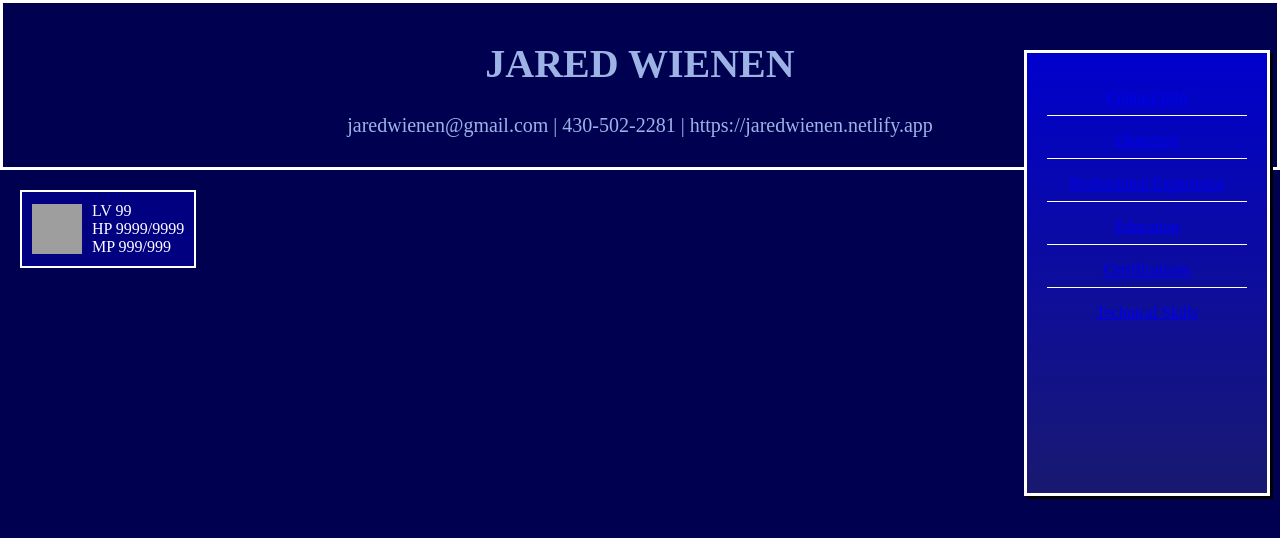
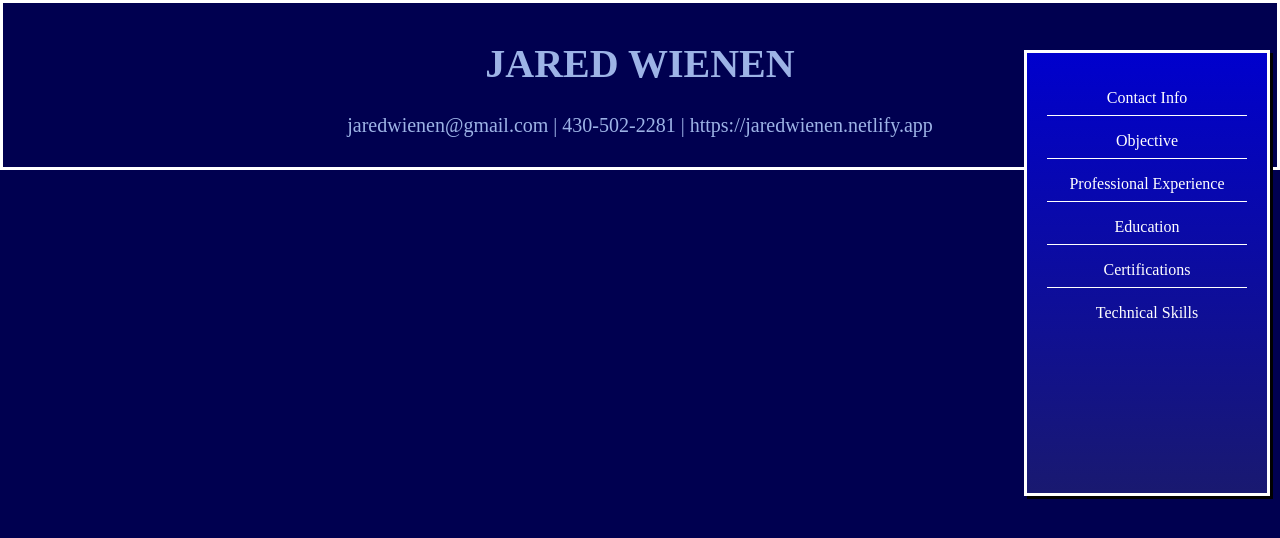
Before and after one commit to indohippi/my-resume, a Next.js app: page / in a window 1280 px wide. Shown: the top 538 px of the page. Built offline with nearby package versions, Linux system fonts and the light colour scheme; grey boxes are pictures that could not be loaded.

Commit message:
modal work

```diff
--- a/app/page.js
+++ b/app/page.js
@@ -1,7 +1,7 @@
 // app/page.js
 'use client';
 
-import React from 'react';
+import React, { useState } from 'react';
 import Header from '../components/Header';
 import Menu from '../components/Menu';
 import CharacterStats from '../components/CharacterStats';
@@ -11,14 +11,18 @@
 import { useSearchParams } from 'next/navigation';
 
 export default function Home() {
+  const [isModalOpen, setIsModalOpen] = useState(false);
   const searchParams = useSearchParams();
-  const modal = searchParams.get('modal');
+  const modalContent = searchParams.get('modal');
+
+  const openModal = () => setIsModalOpen(true);
+const closeModal = () => setIsModalOpen(false);
 
 const renderModalContent = () => {
-    switch (modal) {
+switch (modalContent) {
 case 'contactInfo':
 return <ContactInfo />;
-      // Add cases for other modals
+// Include other cases for each modal content
 default:
 return null;
 }
@@ -27,10 +31,15 @@
 return (
 <div>
 <Header />
-      <Menu />
+<Menu openModal={openModal} />
+{isModalOpen && (
+<Modal onClose={closeModal}>
+{renderModalContent()}
+</Modal>
+)}
+{/* Rest of the page content /}
 <CharacterStats />
-      {modal && <Modal>{renderModalContent()}</Modal>}
-      {/* Rest of the page content */}
+{/ ... other components */}
 </div>
 );
 };
--- a/components/Menu.js
+++ b/components/Menu.js
@@ -1,16 +1,17 @@
 // components/Menu.js
-import Link from 'next/link';
+import React from 'react';
 import styles from '/styles/Menu.module.css'; // Make sure the path to your CSS module is correct
 
-const Menu = () => {
+const Menu = ({ openModal }) => {
   return (
     <div className={styles.menu}>
-      <Link href="/?modal=ContactInfo" className={styles.menuItem}>Contact Info</Link>
-      <Link href="/?modal=Objective" className={styles.menuItem}>Objective</Link>
-      <Link href="/?modal=ProfessionalExperience" className={styles.menuItem}>Professional Experience</Link>
-      <Link href="/?modal=Education" className={styles.menuItem}>Education</Link>
-      <Link href="/?modal=Certifications" className={styles.menuItem}>Certifications</Link>
-      <Link href="/?modal=TechnicalSkills" className={styles.menuItem}>Technical Skills</Link>
+      <a onClick={() => openModal('ContactInfo')} className={styles.menuItem}>Contact Info</a>
+      <a onClick={() => openModal('Objective')} className={styles.menuItem}>Objective</a>
+      <a onClick={() => openModal('ProfessionalExperience')} className={styles.menuItem}>Professional Experience</a>
+      <a onClick={() => openModal('Education')} className={styles.menuItem}>Education</a>
+      <a onClick={() => openModal('Certifications')} className={styles.menuItem}>Certifications</a>
+      <a onClick={() => openModal('TechnicalSkills')} className={styles.menuItem}>Technical Skills</a>
+      {/* Add any additional links you may have */}
     </div>
   );
 };
--- a/components/Modal.js
+++ b/components/Modal.js
@@ -1,13 +1,15 @@
 // components/Modal.js
 import React from 'react';
-import styles from '/styles/Modal.module.css'; // Create and import your modal styles
+import styles from '/styles/Modal.module.css'; // Update the path to your CSS module file
 
 const Modal = ({ children, onClose }) => {
   return (
     <div className={styles.modalOverlay}>
       <div className={styles.modalContent}>
+        <button onClick={onClose} className={styles.closeButton}>
+          Close
+        </button>
         {children}
-        <button onClick={onClose} className={styles.closeButton}>Close</button>
       </div>
     </div>
   );
--- a/styles/Modal.module.css
+++ b/styles/Modal.module.css
@@ -1,34 +1,34 @@
 /* styles/Modal.module.css */
-
 .modalOverlay {
     position: fixed;
     top: 0;
     left: 0;
     width: 100%;
     height: 100%;
-    background-color: rgba(0, 0, 0, 0.5); /* Semi-transparent background */
+    background-color: rgba(0, 0, 0, 0.5);
     display: flex;
     justify-content: center;
     align-items: center;
-    z-index: 1000; /* Ensure it's above other content */
+    z-index: 1000;
   }
 
   .modalContent {
-    background-color: white;
+    background: linear-gradient(to bottom, #0000cd, #191970); /* FF7 menu gradient */
+    color: #fff;
+    border: 2px solid #fff;
     padding: 20px;
-    border-radius: 10px;
-    box-shadow: 0 4px 8px rgba(0, 0, 0, 0.1);
-    max-width: 500px; /* Adjust to your preference */
-    width: 90%; /* Responsive width */
-    z-index: 1001; /* Above the overlay */
+    box-shadow: 3px 3px #000;
+    position: relative;
+    width: 80%; /* Adjust the width as needed */
+    max-width: 600px; /* Maximum width */
   }
 
   .closeButton {
-    background: none;
-    border: none;
     position: absolute;
     top: 10px;
     right: 10px;
-    cursor: pointer;
-    font-size: 1.5em;
+    background: none;
+    border: none;
+    color: white;
+    font-size: 1.5rem;
   }
```
Lines whose indentation alone changed are shown as unchanged.
